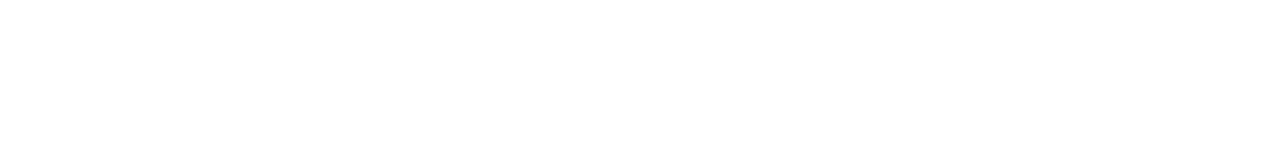
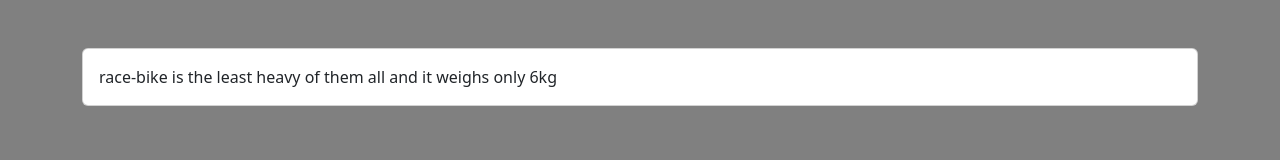
Before and after one commit to NavodContrath/js-snack-es6, a plain HTML site: page index.html in a window 1280 px wide. Drawn offline with nearby package versions, Linux system fonts and the light colour scheme.

Commit message:
fix snack 1 edit result in snack 2

```diff
--- a/index.html
+++ b/index.html
@@ -5,10 +5,36 @@
     <meta charset="UTF-8">
     <meta name="viewport" content="width=device-width, initial-scale=1.0">
     <title>Js-snack-ES6</title>
+    <link href="https://cdn.jsdelivr.net/npm/bootstrap@5.3.3/dist/css/bootstrap.min.css" rel="stylesheet"
+        integrity="sha384-QWTKZyjpPEjISv5WaRU9OFeRpok6YctnYmDr5pNlyT2bRjXh0JMhjY6hW+ALEwIH" crossorigin="anonymous">
+    <style>
+        body {
+            margin: 0;
+            padding: 0;
+            box-sizing: border-box;
+            background-color: grey;
+        }
+    </style>
 </head>
 
 <body>
+    <main>
+        <div class="container my-5">
+            <div class="row">
+                <div class="col">
+                    <div class="card">
+                        <div class="card-body"></div>
+                    </div>
+                </div>
+            </div>
+        </div>
+    </main>
+
+
     <script src="main.js"></script>
+    <script src="https://cdn.jsdelivr.net/npm/bootstrap@5.3.3/dist/js/bootstrap.bundle.min.js"
+        integrity="sha384-YvpcrYf0tY3lHB60NNkmXc5s9fDVZLESaAA55NDzOxhy9GkcIdslK1eN7N6jIeHz"
+        crossorigin="anonymous"></script>
 </body>
 
 </html>
--- a/main.js
+++ b/main.js
@@ -5,6 +5,9 @@ Stampare a schermo la bici con peso minore.
  */
 
 //Creare un array di oggetti: Ogni oggetto descriverà una bici da corsa con le seguenti proprietà: nome e peso.
+const displayEl = document.querySelector(".card-body")
+console.log(displayEl);
+
 const bikes = [{
     name: 'BMX',
     weight: 10,
@@ -38,23 +41,28 @@ const bikes = [{
 }
 ]
 //Stampare a schermo la bici con peso minore.
-let weightBikes = []
+let result = bikes[0]
 for (let i = 0; i < bikes.length; i++) {
     const thisBike = bikes[i];
-    weightBikes.push(thisBike.weight)
+    /* weightBikes.push(thisBike.weight) */
+    if (thisBike.weight < result.weight) {
+        result = thisBike
+    }
 }
-//solution with another for loop
+displayEl.innerText = `${result.name} is the least heavy of them all and it weighs only ${result.weight}kg`
+//solution with another for loop and array
+/*
+let weightBikes = []
+
 let result = weightBikes[0]
 for (let i = 0; i < weightBikes.length; i++) {
     const thisWeight = weightBikes[i];
     if (thisWeight < result) {
         result = thisWeight
     }
-}
-console.log(result);
-//Solution with math min
-const solution = Math.min.apply(null, weightBikes)
-console.log(solution);
+} */
+
+
 
 /*
 Snack2
@@ -96,7 +104,7 @@ for (let i = 0; i < soccerTeams.length; i++) {
     thisTeam.points = Math.floor(Math.random() * 10)
     thisTeam.fouls = Math.floor(Math.random() * 10)
     //push nel nuovo array
-    nameAndFouls.push(thisTeam.name, thisTeam.fouls)
+    nameAndFouls.push(`${thisTeam.name}: ${thisTeam.fouls}`)
 }
 //stampiamo tutto in console
 console.log(soccerTeams);
```
